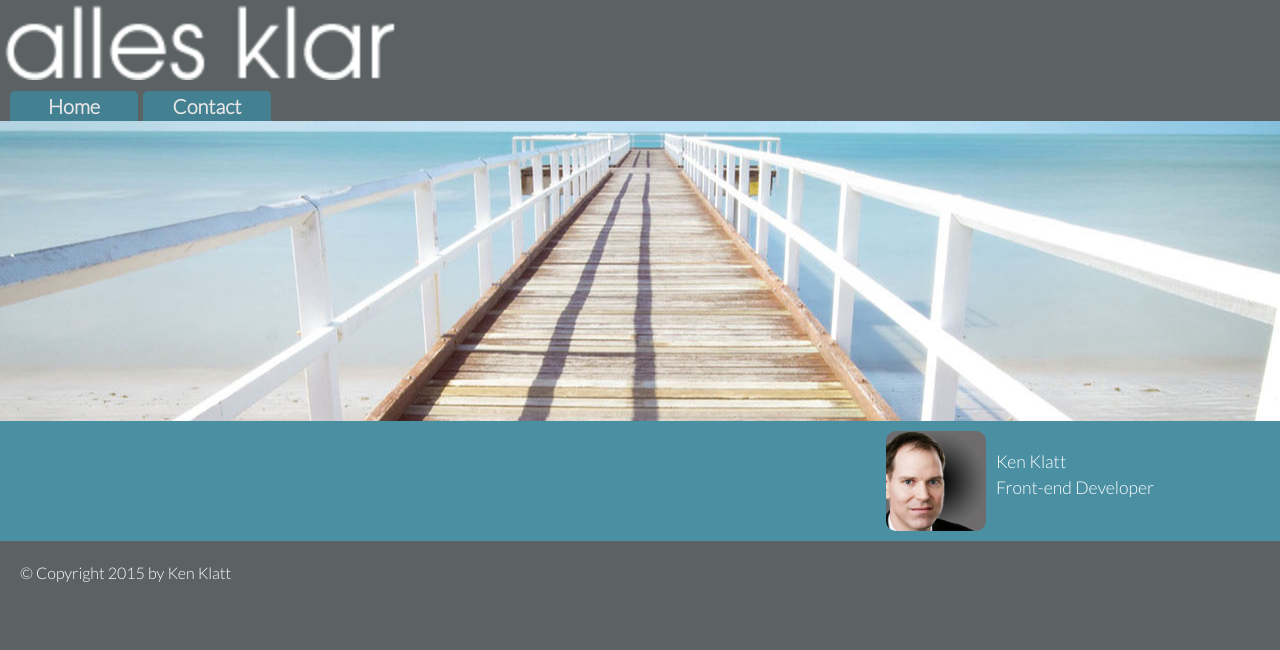
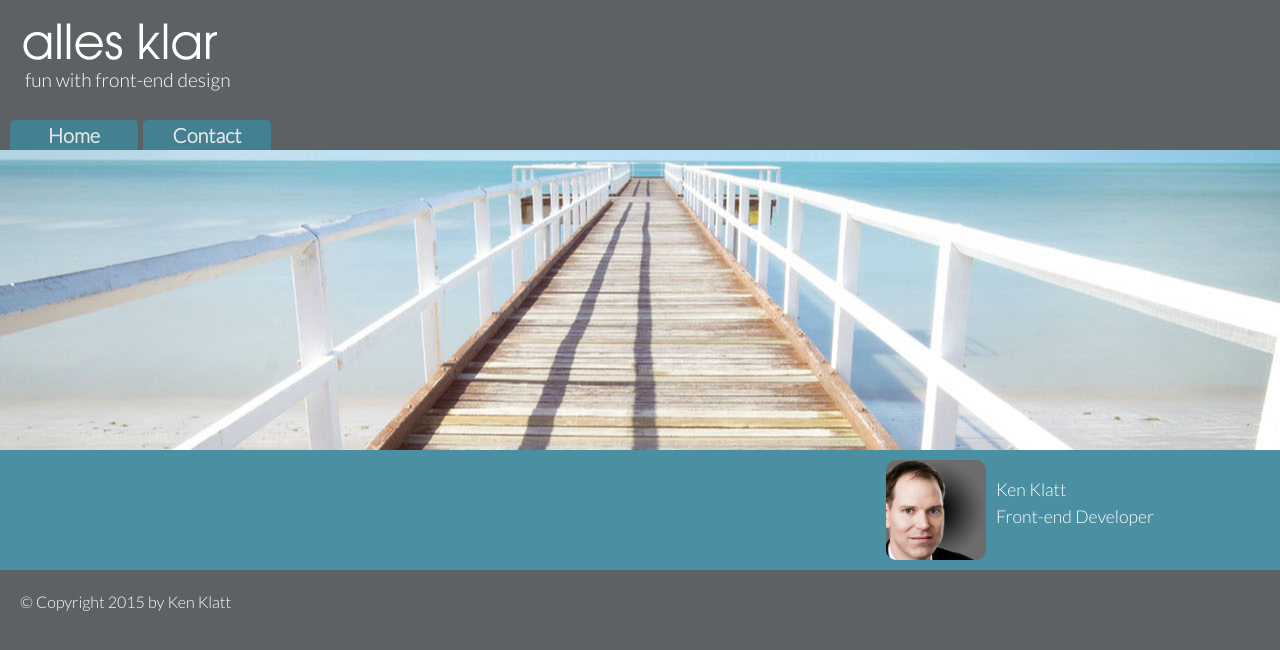
Before and after one commit to kenkla/dev.klarus, a plain HTML site: page index.html in a window 1280 px wide. Drawn offline with nearby package versions, Linux system fonts and the light colour scheme.

Commit message:
updated .site-logo style, added slogan

```diff
--- a/index.html
+++ b/index.html
@@ -24,6 +24,7 @@
 		<div>
 			<header>
 				<img class="site-logo" src="images/allesklar-logo.png" alt="klar.us">
+				<div class="slogan">fun with front-end design</div>
 			</header>
 			<section id="menu">
 				<nav>
--- a/sass/screen.sass
+++ b/sass/screen.sass
@@ -155,7 +155,12 @@ nav
  --------------------------------------------*/
 
 .site-logo
-  max-width: 400px
+  max-width: 200px
+  padding: 20px 20px 0 20px
+
+.slogan
+  padding: 0 20px 20px 25px
+  font-size: 120%
 
 .post-title
   border-top: 1px solid lighten($secondarycolor, 40%)
```
Also changed, not shown: css/screen.css.
